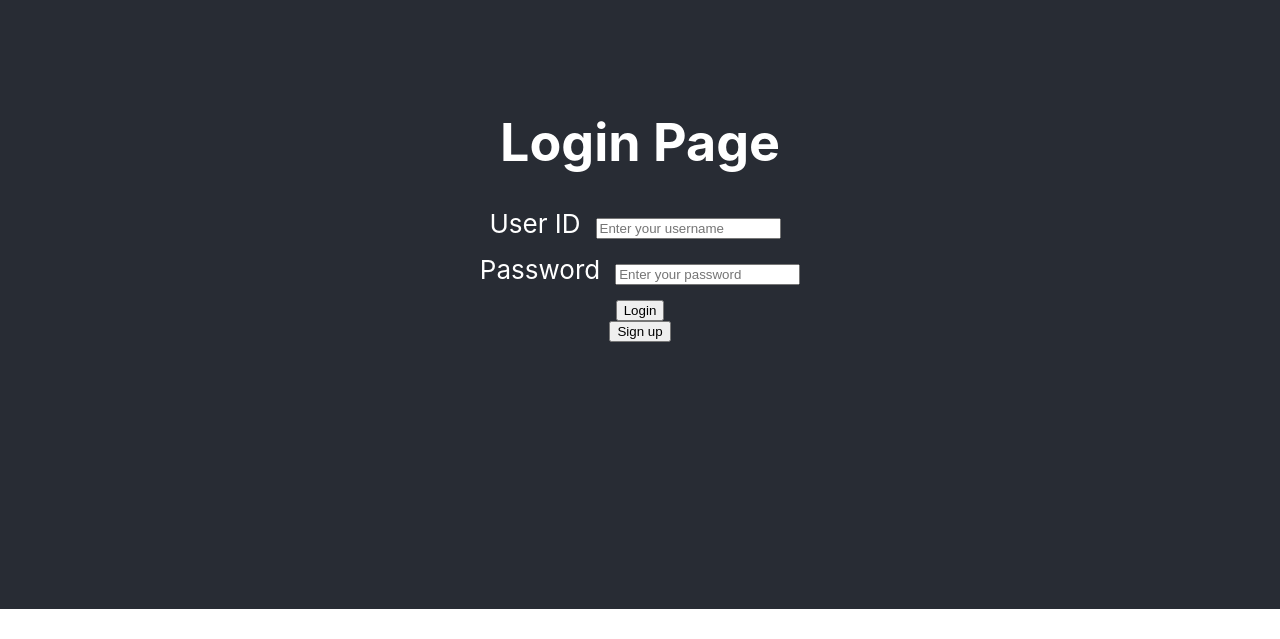
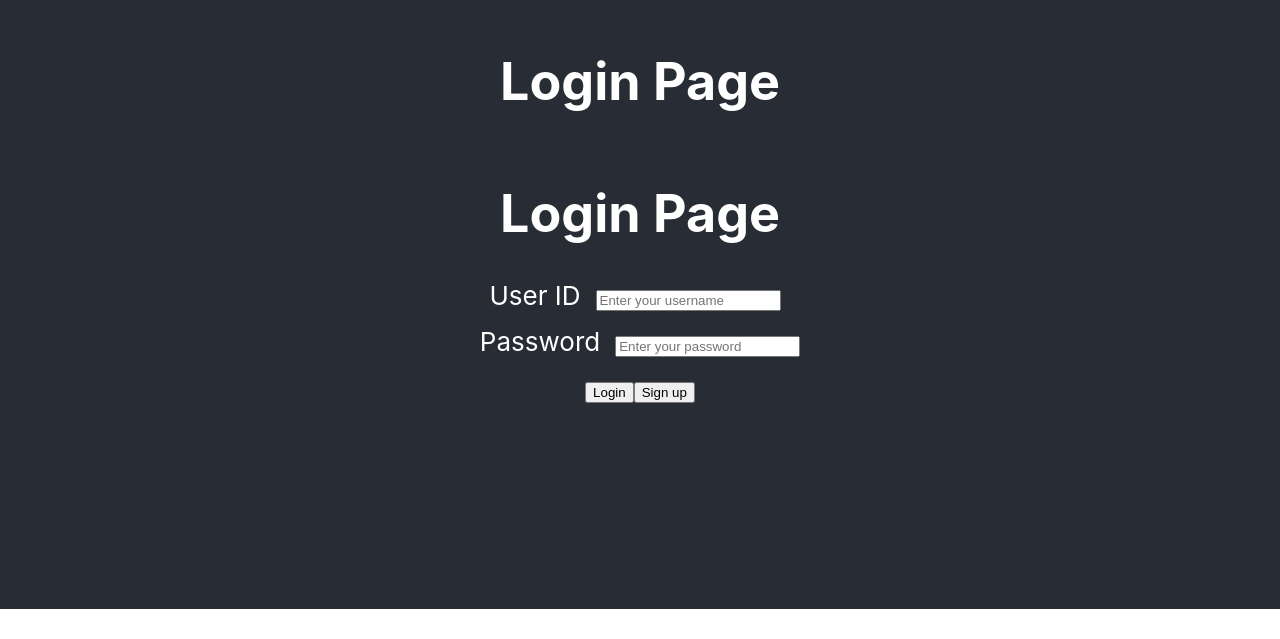
Before and after one commit to paripat2504/461L-Software-Lab-Project, a React (Create React App) app: page / in a window 1280 px wide. Shown: the part 191-830 px from the top of the page. Built offline with nearby package versions, Linux system fonts and the light colour scheme.

Commit message:
Add login component

```diff
--- a/src/App.js
+++ b/src/App.js
@@ -1,21 +1,13 @@
 import logo from './logo.svg';
 import './App.css';
+import LoginForm from './LoginForm';
 
 function App() {
   return (
     <div className="App">
       <header className="App-header">
         <h1>Login Page</h1>
-        <div>
-          <label>User ID</label>
-          <input type="text" placeholder='Enter your username' style={{marginRight:'10px'}}/>
-        </div>
-        <div>
-          <label>Password</label>
-          <input type="text" placeholder='Enter your password'/>
-        </div>
-        <button>Login</button>
-        <button>Sign up</button>
+        <LoginForm/>
       </header>
     </div>
   );
--- /dev/null
+++ b/src/LoginForm.js
@@ -0,0 +1,49 @@
+import { useState } from 'react';
+import './App.css'
+
+function LoginForm() {
+    const [username, setUsername] = useState('');
+    const [password, setPassword] = useState('');
+
+    const handleUsername = (e) => {
+      setUsername(e.target.value);
+    }
+
+    const handlePassword = (e) => {
+      setPassword(e.target.value);
+    }
+
+    const handleClick = (e) => {
+        e.preventDefault();
+        console.log('Username entered:', username);
+        console.log('Password entered:', password);
+    };
+
+
+    return (
+    <form onSubmit={handleClick}>
+          <h1>Login Page</h1>
+          <div>
+            <label>User ID</label>
+            <input type="text"
+              placeholder='Enter your username'
+              style={{marginRight:'10px'}}
+              value={username}
+              onChange={handleUsername}
+            />
+          </div>
+          <div>
+            <label>Password</label>
+            <input type="password"
+              placeholder='Enter your password'
+              value={password}
+              onChange={handlePassword}
+            />
+          </div>
+          <button onClick={handleClick}>Login</button>
+          <button>Sign up</button>
+    </form>
+    );
+  }
+
+  export default LoginForm;
```
